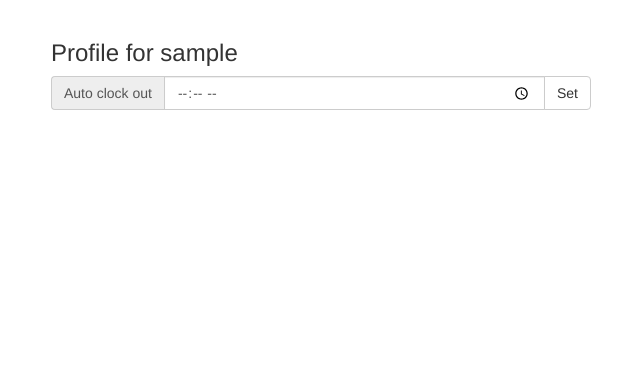
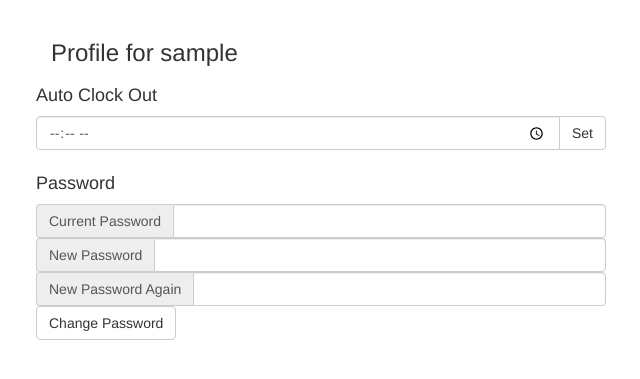
Before and after one commit to yarokifor/TimeTracker, a Django app: page /profile in a window 1280 px wide. Shown: the part 52-431 px from the top of the page, without its empty margins (34-674 px from the left). Run offline with Django 3.2, Linux system fonts and the light colour scheme; the visitor is signed in with stand-in values (Sample User, id 1); some libraries are stand-ins or nearby versions.

Commit message:
Added password to profile view

```diff
--- a/shifts/templates/profile.html
+++ b/shifts/templates/profile.html
@@ -5,18 +5,52 @@ Profile
 {% block main %}
     <div class="col-md-6">
         <h3>Profile for {{ request.user }}</h3>
+        <div class="row">
+            <h4>Auto Clock Out</h4>
+
             <form action="/profile" method="POST">
                 {% csrf_token %}
+                <label for="auto_clock_out" class="sr-only">Auto clock out</label>
                 <div class="input-group">
-                <span class="input-group-addon">Auto clock out</span>
                     <input  type="time" id="auto_clock_out" class="form-control" name="auto_clock_out" placeholder="{{ request.user.profile.auto_clock_out }}">
                     <div class="input-group-btn">
                         {% if request.user.profile.auto_clock_out != None %}
                             <button type="sumbit" class="btn btn-default" name="auto_clock_out" value="None">Disable</button>
                         {% endif %}
-                    <button type="sumbit" class="btn btn-default">Set</button>
+                        <button type="sumbit" class="btn btn-default" name="event" value="auto_clock_out">Set</button>
                     </div>
                 </div>
             </form>
         </div>
+
+        <div class="row">
+            <h4>Password</h4>
+
+            <form action="/profile" method="POST">
+                {% csrf_token %}
+                <div class="form-group">
+
+                    <label for="password" class="sr-only">Current Password</label>
+                    <div class="input-group">
+                        <span class="input-group-addon">Current Password</span>
+                        <input id="password" class="form-control" type="password" placeholder="" name="password">
+                    </div>
+
+                    <label for="password" class="sr-only">New Password</label>
+                    <div class="input-group">
+                        <span class="input-group-addon">New Password</span>
+                        <input id="password" class="form-control" type="password" placeholder="" name="new_password">
+                    </div>
+
+                    <label for="verified_password" class="sr-only">New Password Verification</label>
+                    <div class="input-group">
+                        <span class="input-group-addon">New Password Again</span>
+                        <input id="verified_password" class="form-control" type="password" placeholder="" name="verified_password">
+                    </div>
+
+                    <button type="sumbit" class="btn btn-default" name="event" value="password">Change Password</button>
+                </div>
+            </form>
+        </div>
+    </div>
 {% endblock %}
--- a/shifts/views.py
+++ b/shifts/views.py
@@ -169,18 +169,38 @@ def __get_days_in_week(year=None, week=None):
 def profile(request):
     context = dict()
     if request.method == 'POST':
-        auto_clock_out = request.POST.get("auto_clock_out")
-        if auto_clock_out == "None":
-            auto_clock_out = None
-        elif auto_clock_out != None:
-            try:
-                auto_clock_out = datetime.datetime.strptime(auto_clock_out,'%H:%M').time()
-            except ValueError:
+        event = request.POST.get('event')
+        if event == 'auto_clock_out':
+            auto_clock_out = request.POST.get("auto_clock_out")
+            if auto_clock_out == "None":
                 auto_clock_out = None
-                messages.error(request, "Invalid input.")
+            elif auto_clock_out != None:
+                try:
+                    auto_clock_out = datetime.datetime.strptime(auto_clock_out,'%H:%M').time()
+                except ValueError:
+                    auto_clock_out = None
+                    messages.error(request, "Invalid input.")
 
-        request.user.profile.auto_clock_out = auto_clock_out
-        request.user.profile.save()
+            request.user.profile.auto_clock_out = auto_clock_out
+            request.user.profile.save()
+        elif event == 'password':
+            return_error = HttpResponseRedirect('/profile')
+            password = request.POST.get('password')
+            new_password = request.POST.get('new_password')
+            verified_password = request.POST.get('verified_password')
+
+            __password_check(request, new_password, verified_password)
+
+            if request.user.check_password(password) != True:
+                messages.error(request, 'Inncorrect login password.')
+
+            if len(messages.get_messages(request)) > 0:
+                return return_error
+
+            request.user.set_password(new_password)
+            request.user.save()
+
+            messages.info(request, 'Your password has been changed.')
 
     return render(request, "profile.html", context)
 
@@ -215,10 +235,7 @@ def register(request):
         first_name = request.POST.get('first_name')
         last_name = request.POST.get('last_name')
 
-        if password != verified_password:
-            messages.error(request, 'Your passwords do not match.')
-        if len(password) < 8:
-            messages.error(request, 'Your password must be greater than eight characters.')
+        __password_check(request, password, verified_password)
 
         if username == None or username == '':
             messages.error(request, 'No username was supplied.')
@@ -255,6 +272,12 @@ def register(request):
 
         messages.info(request, 'Your account was successfully created. Please login.')
         return HttpResponseRedirect('/')
+
+def __password_check(request, password, verified_password):
+        if password != verified_password:
+            messages.error(request, 'Your passwords do not match.')
+        if len(password) < 8:
+            messages.error(request, 'Your password must be greater than eight characters.')
 
 @login_required
 def send_registration(request):
```
Lines whose indentation alone changed are shown as unchanged.
